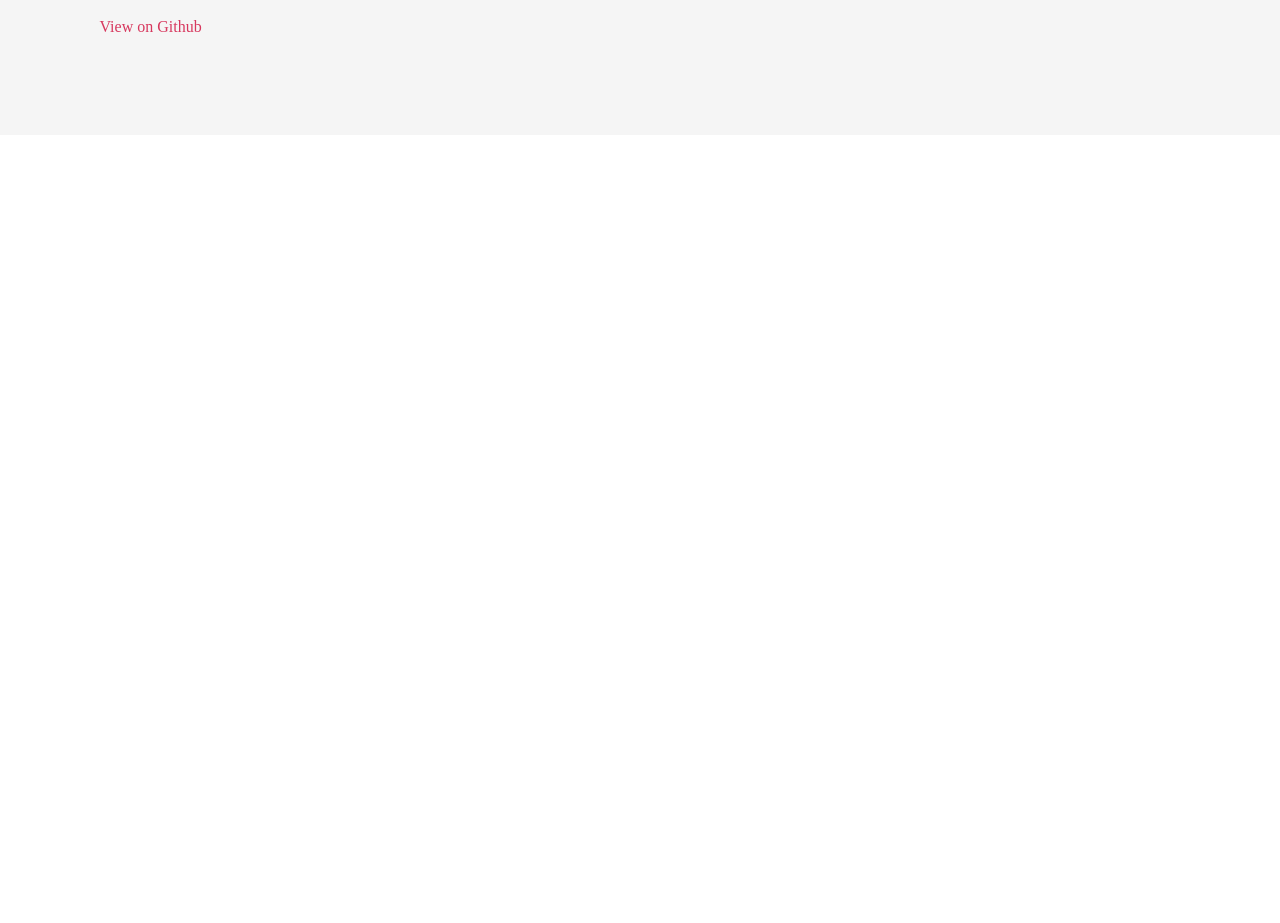
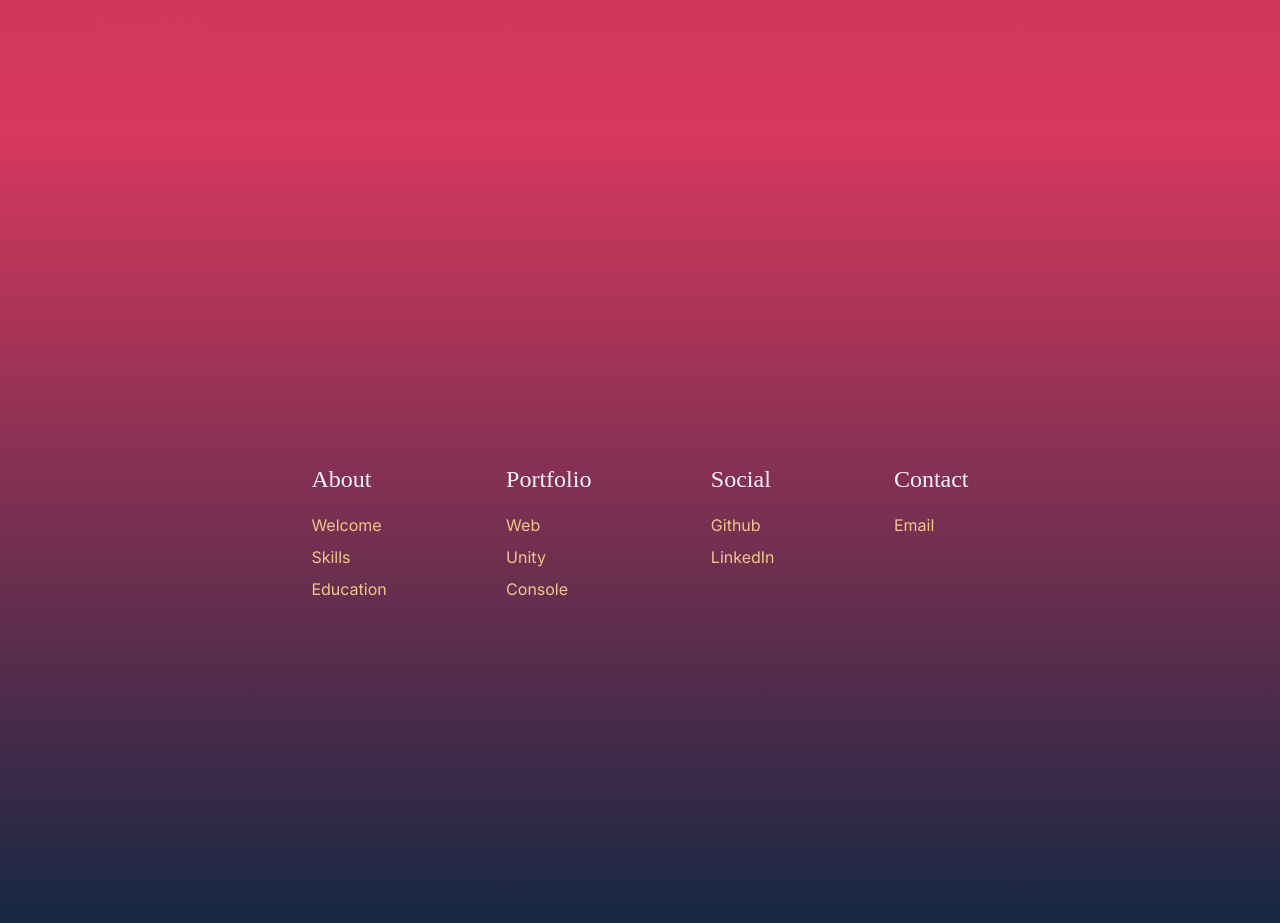
Before and after one commit to CristobalSalazar/next-site, a Next.js app: page /portfolio in a window 1280 px wide. Shown: the part 3180-4103 px from the top of the page. Built offline with nearby package versions, Linux system fonts and the light colour scheme; grey boxes are pictures that could not be loaded; a web font is replaced by a local one.

Commit message:
outsourced footer

```diff
--- a/src/components/Layout.tsx
+++ b/src/components/Layout.tsx
@@ -33,46 +33,6 @@ export default function Layout(props: LayoutProps) {
         ]}
       />
       <div className="bg-light">{props.children}</div>
-      <ScrollFadeIn>
-        <Footer
-          sections={[
-            {
-              name: "About",
-              links: [
-                { name: "Welcome", href: "/#welcome" },
-                { name: "Skills", href: "/#skills" },
-                { name: "Education", href: "/#education" },
-              ],
-            },
-            {
-              name: "Portfolio",
-              links: [
-                { name: "Web", href: "portfolio#web" },
-                { name: "Unity", href: "portfolio/#unity" },
-                { name: "Console", href: "portfolio/#console" },
-              ],
-            },
-            {
-              name: "Social",
-              links: [
-                {
-                  name: "Github",
-                  href: "https://www.github.com/cristobalsalazar",
-                },
-                {
-                  name: "LinkedIn",
-                  href:
-                    "https://www.linkedin.com/in/cristobal-salazar-849960164/",
-                },
-              ],
-            },
-            {
-              name: "Contact",
-              links: [{ name: "Email", href: "mailto:chris.salza@gmail.com" }],
-            },
-          ]}
-        />
-      </ScrollFadeIn>
     </>
   );
 }
--- /dev/null
+++ b/src/components/SiteFooter.tsx
@@ -0,0 +1,42 @@
+import Footer from "./Footer";
+
+const SiteFooter = () => (
+  <Footer
+    sections={[
+      {
+        name: "About",
+        links: [
+          { name: "Welcome", href: "/#welcome" },
+          { name: "Skills", href: "/#skills" },
+          { name: "Education", href: "/#education" },
+        ],
+      },
+      {
+        name: "Portfolio",
+        links: [
+          { name: "Web", href: "portfolio#web" },
+          { name: "Unity", href: "portfolio/#unity" },
+          { name: "Console", href: "portfolio/#console" },
+        ],
+      },
+      {
+        name: "Social",
+        links: [
+          {
+            name: "Github",
+            href: "https://www.github.com/cristobalsalazar",
+          },
+          {
+            name: "LinkedIn",
+            href: "https://www.linkedin.com/in/cristobal-salazar-849960164/",
+          },
+        ],
+      },
+      {
+        name: "Contact",
+        links: [{ name: "Email", href: "mailto:chris.salza@gmail.com" }],
+      },
+    ]}
+  />
+);
+export default SiteFooter;
--- a/src/pages/index.tsx
+++ b/src/pages/index.tsx
@@ -8,6 +8,8 @@ import { useIntersection } from "react-use";
 import { useRef } from "react";
 import { useSpring, animated } from "react-spring";
 import ScrollFadeOut from "../components/ScrollFadeOut";
+import SiteFooter from "../components/SiteFooter";
+import ScrollFadeIn from "../components/ScrollFadeIn";
 
 export default function Index() {
   return (
@@ -36,6 +38,9 @@ export default function Index() {
           </div>
         </main>
       </Layout>
+      <ScrollFadeIn>
+        <SiteFooter />
+      </ScrollFadeIn>
     </BasePage>
   );
 }
--- a/src/pages/portfolio.tsx
+++ b/src/pages/portfolio.tsx
@@ -2,6 +2,7 @@ import Layout from "../components/Layout";
 import Project from "../components/Project";
 import BasePage from "../components/BasePage";
 import PortfolioSection from "../components/PortfolioSection";
+import SiteFooter from "../components/SiteFooter";
 
 export default function Portfolio() {
   return (
@@ -10,6 +11,7 @@ export default function Portfolio() {
       description="A Project showcase by Cristobal Salazar"
     >
       <Layout activeLinkName="Portfolio">
+        <div className="from-accent to-dark bg-gradient-to-t">
           <main className="container pt-24 pb-12 mx-auto sm:px-3" role="main">
             <PortfolioSection title="Web Apps">
               <Project
@@ -127,7 +129,9 @@ export default function Portfolio() {
               />
             </PortfolioSection>
           </main>
+        </div>
       </Layout>
+      <SiteFooter />
     </BasePage>
   );
 }
```
Lines whose indentation alone changed are shown as unchanged.
